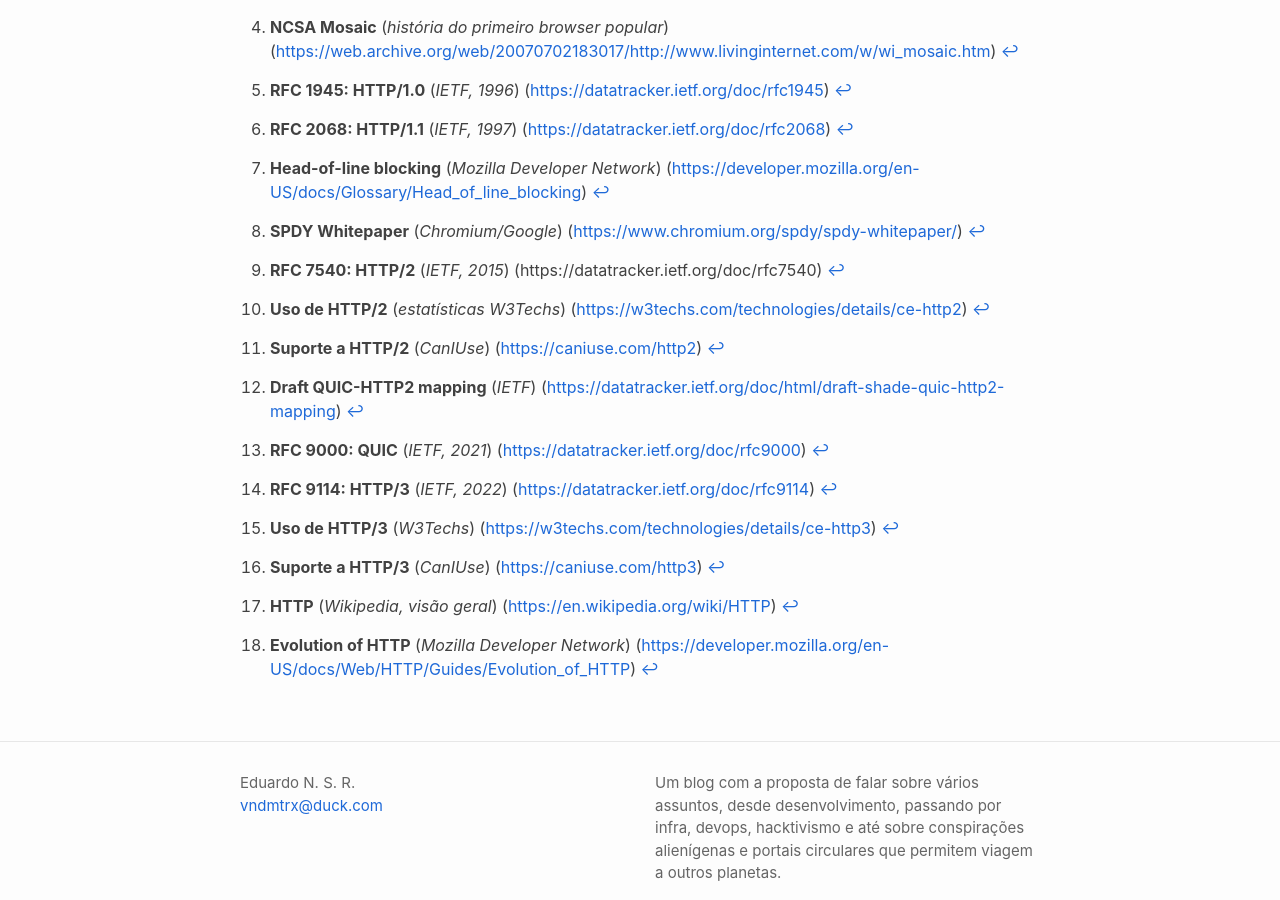
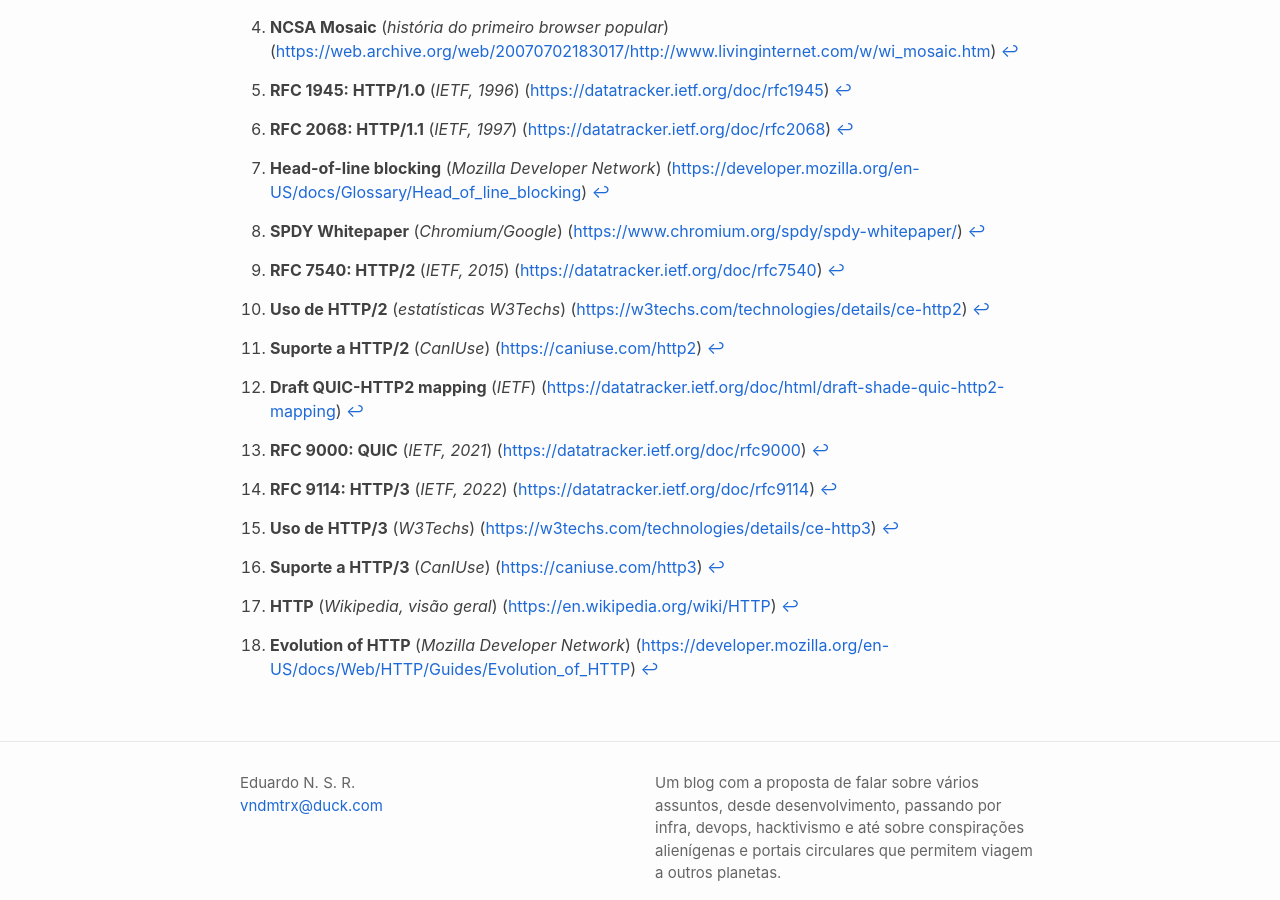
Before and after one commit to vndmtrx/vndmtrx.github.io, a Jekyll site: the page built from _posts/2026-03-25-historia-http.md, in a window 1280 px wide and 900 px high, scrolled down 11382 px. Built offline with Jekyll 4.4.1, drawn with Linux system fonts in a browser that asks for light colours; nearby versions of some CDN libraries; part of the change alters nothing that is shown.

```diff
--- a/_posts/2026-03-25-historia-http.md
+++ b/_posts/2026-03-25-historia-http.md
@@ -358,7 +358,7 @@ Muito dessa informação você pode encontrar em sites como a Wikipédia [^18] c
 
 [^7]: **SPDY Whitepaper** (*Chromium/Google*) ([https://www.chromium.org/spdy/spdy-whitepaper/](https://www.chromium.org/spdy/spdy-whitepaper/))
 
-[^8]: **RFC 7540: HTTP/2** (*IETF, 2015*) (https://datatracker.ietf.org/doc/rfc7540)
+[^8]: **RFC 7540: HTTP/2** (*IETF, 2015*) ([https://datatracker.ietf.org/doc/rfc7540](https://datatracker.ietf.org/doc/rfc7540))
 
 [^9]: **Uso de HTTP/2** (*estatísticas W3Techs*) ([https://w3techs.com/technologies/details/ce-http2](https://w3techs.com/technologies/details/ce-http2))
 
```
